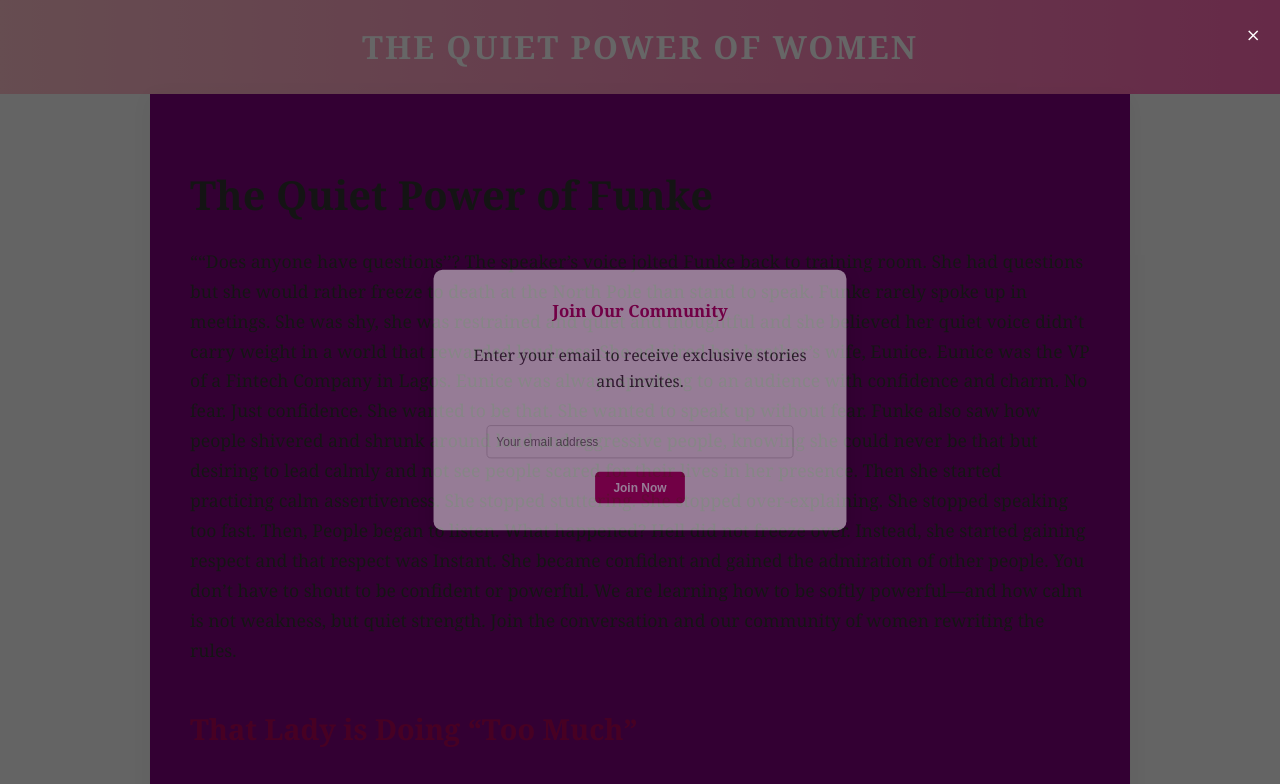
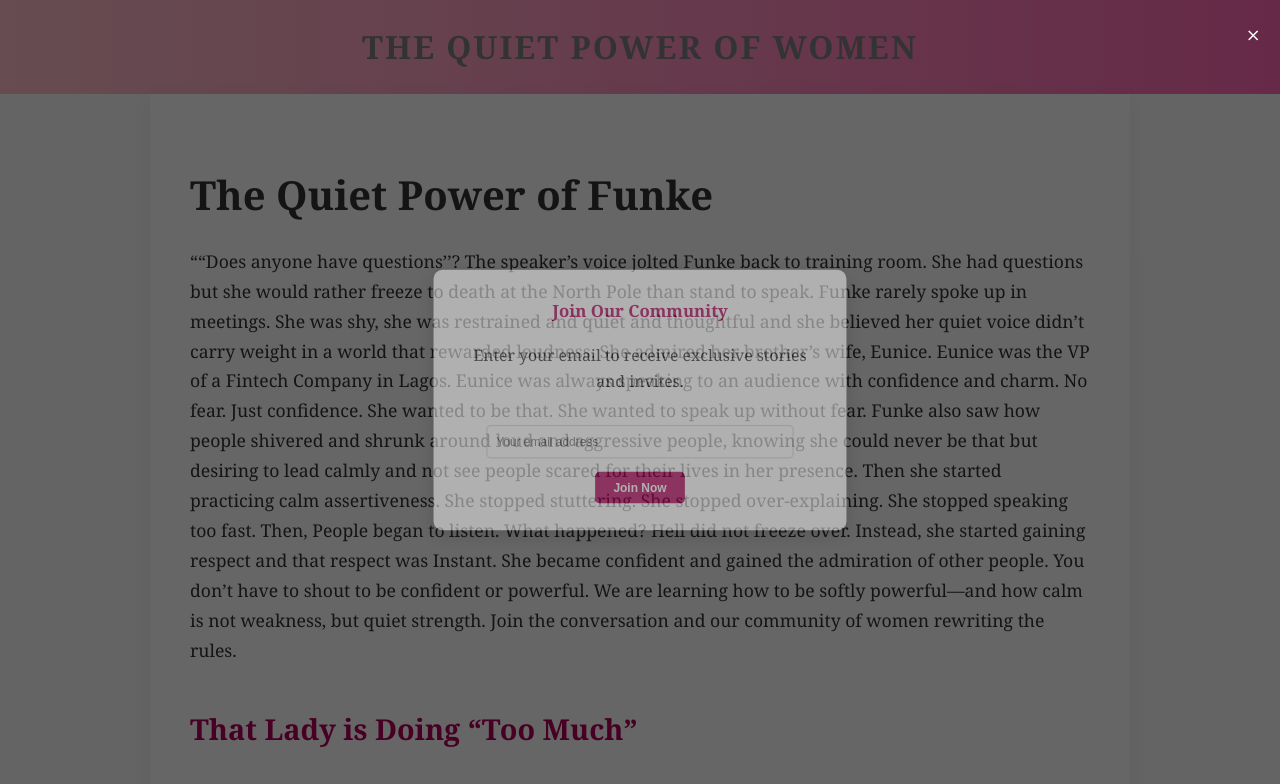
Before and after one commit to demisuperad123/Blogpost, a plain HTML site: page index.html in a window 1280 px wide. Shown: the top 784 px of the page. Drawn offline with Linux system fonts and the light colour scheme.

Commit message:
Update index.html

```diff
--- a/index.html
+++ b/index.html
@@ -15,7 +15,7 @@
     }
     header {
         background: linear-gradient(to right, #FFC0CB, #FF69B4);
-        color: white;
+        color: gray;
         padding: 20px;
         text-align: center;
         font-size: 2rem;
@@ -26,7 +26,7 @@
     main {
         max-width: 900px;
         margin: auto;
-        background: purple;
+        background: white;
         padding: 40px;
         box-shadow: 0 4px 20px rgba(0,0,0,0.05);
     }
```
